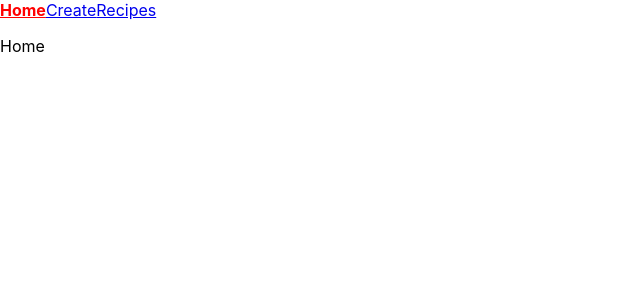
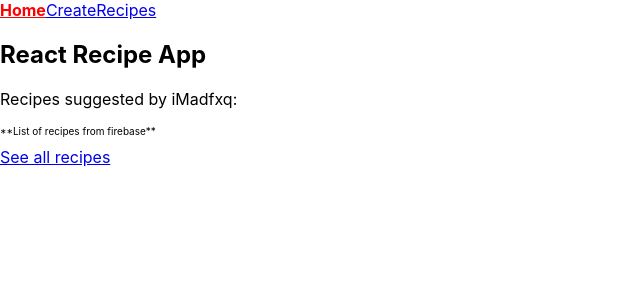
Before and after one commit to iMadfxq/recipe-app, a React (Create React App) app: page / in a window 1280 px wide. Shown: the top 300 px of the page, without its empty margins (0-640 px from the left). Built offline with nearby package versions, Linux system fonts and the light colour scheme.

Commit message:
started redesign home page

```diff
--- a/src/routes/CreateRecipe/CreateRecipe.styles.scss
+++ b/src/routes/CreateRecipe/CreateRecipe.styles.scss
@@ -15,7 +15,6 @@
       flex-direction: column;
       justify-content: center;
       align-items: center;
-
     }
   }
 }
--- a/src/routes/Home/Home.component.jsx
+++ b/src/routes/Home/Home.component.jsx
@@ -1,5 +1,16 @@
-import './Home.styles.scss'
+import "./Home.styles.scss";
+
+import { Link } from "react-router-dom";
 
 export default function Home() {
-  return <p>Home</p>
+  return (
+    <main>
+      <h2>React Recipe App</h2>
+      <section>
+        <p>Recipes suggested by iMadfxq: </p>
+        <p style={{fontSize: '10px'}}>**List of recipes from firebase**</p>
+      </section>
+      <Link to='/recipes'>See all recipes</Link>
+    </main>
+  );
 }
```
